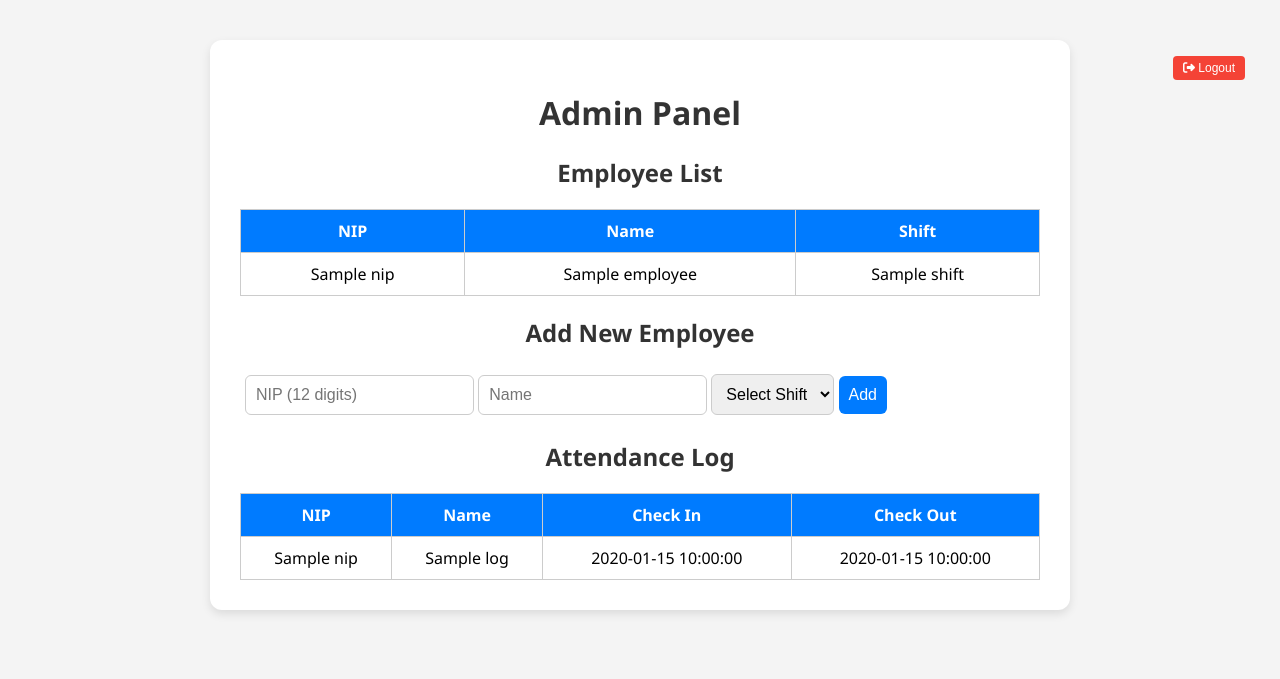
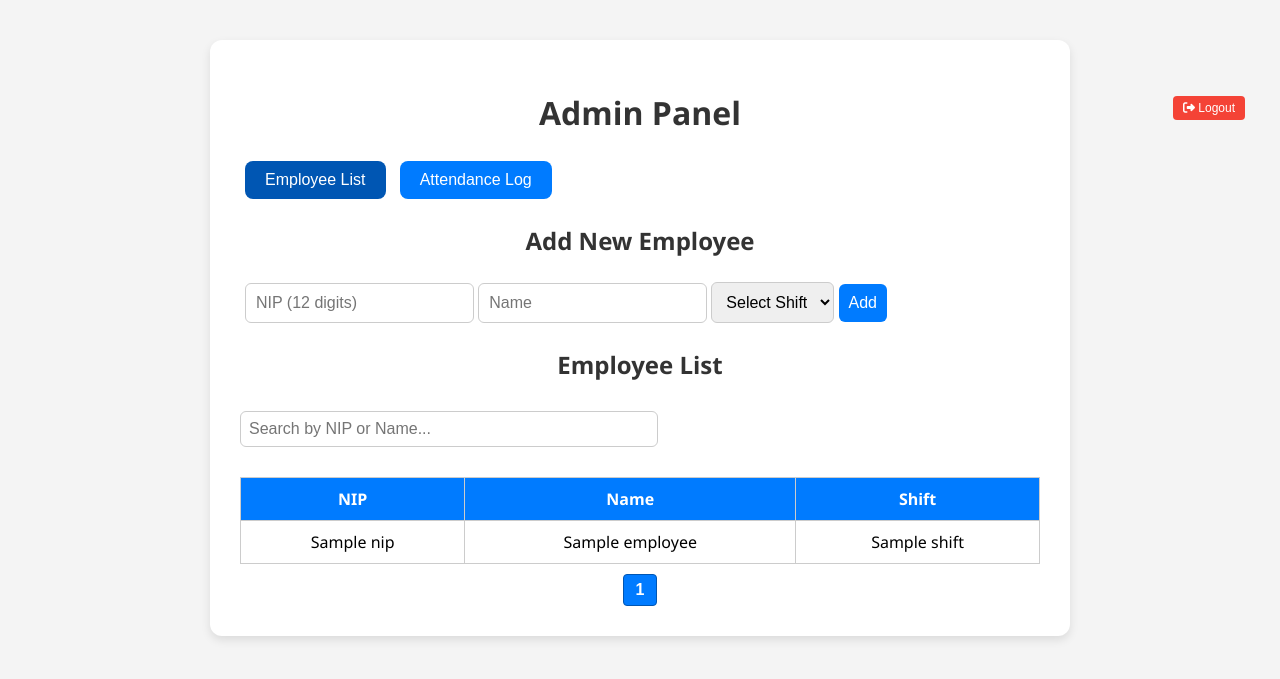
Before and after one commit to juliusmarcel/attendance-sql-rw, a Flask app: template templates/admin.html in a window 1280 px wide. Shown: the top 679 px of the page. Run offline with Flask 3, Linux system fonts and the light colour scheme; the template is opened without the code that fills it: most values are stand-ins (such as "Sample title", 1, 10 or a date in 2020); one stand-in notice (Sample message) is shown.

Commit message:
change dockerfile and UI

```diff
--- a/requirements.txt
+++ b/requirements.txt
@@ -8,3 +8,5 @@ MarkupSafe
 pyodbc
 python-dotenv
 Werkzeug
+pymysql
+gunicorn
--- a/static/style.css
+++ b/static/style.css
@@ -94,9 +94,9 @@ td, th {
 
 .logout-container {
     position: fixed;
-    top: 50px;
+    top: 90px;
     right: 30px;
-    z-index: 1100;
+    z-index: 1050;
 }
 
 
@@ -146,8 +146,13 @@ td, th {
   position: fixed;
   top: 20px;
   right: 20px;
+  left: 20px;
+  display: flex;
+  flex-direction: column;
+  align-items: flex-end;
   z-index: 1000;
 }
+
 
       .notification {
         padding: 15px 20px;
@@ -159,6 +164,7 @@ td, th {
         justify-content: space-between;
         box-shadow: 0 3px 10px rgba(0, 0, 0, 0.2);
         animation: slideIn 0.5s, fadeOut 0.5s 2.5s forwards;
+        width: calc(100% - 40px);
         max-width: 300px;
       }
 
@@ -187,7 +193,55 @@ td, th {
         font-size: 16px;
       }
 
+    .tab-button {
+      padding: 10px 20px;
+      margin: 5px;
+      cursor: pointer;
+      border: none;
+      border-radius: 8px;
+      background-color: #007bff;
+      color: white;
+    }
+    .tab-button.active {
+      background-color: #0056b3;
+    }
+    .tab-content {
+      display: none;
+    }
+    .tab-content.active {
+      display: block;
+    }
 
+    .pagination {
+      margin-top: 10px;
+      display: flex;
+      justify-content: center;
+      gap: 6px;
+      flex-wrap: wrap;
+    }
+    .pagination button {
+      padding: 6px 12px;
+      border: 1px solid #ccc;
+      background-color: #e0e0e0;
+      color: #333;
+      font-weight: bold;
+      cursor: pointer;
+      border-radius: 4px;
+    }
+    .pagination button.active {
+      background-color: #007bff;
+      color: white;
+      border-color: #0056b3;
+    }
+
+    .search-input {
+      margin: 10px 0;
+      padding: 8px;
+      width: 100%;
+      max-width: 400px;
+      border-radius: 6px;
+      border: 1px solid #ccc;
+    }
 
 @keyframes slideIn {
     from {top: 0; opacity: 0;}
--- a/templates/admin.html
+++ b/templates/admin.html
@@ -3,35 +3,9 @@
 <head>
   <meta charset="UTF-8" />
   <title>Admin Dashboard</title>
-    <link
-      rel="stylesheet"
-      href="{{ url_for('static', filename='style.css') }}"
-    />
-    <link
-      rel="stylesheet"
-      href="https://cdnjs.cloudflare.com/ajax/libs/font-awesome/6.5.0/css/all.min.css"
-    />
-    <script>
-      // Function to show alert message
-      function showAlert(message, type) {
-          const alertDiv = document.createElement('div');
-          alertDiv.className = `alert ${type}`;
-          alertDiv.textContent = message;
-          document.body.prepend(alertDiv);
-          setTimeout(() => alertDiv.remove(), 3000);
-      }
+  <link rel="stylesheet" href="{{ url_for('static', filename='style.css') }}" />
+  <link rel="stylesheet" href="https://cdnjs.cloudflare.com/ajax/libs/font-awesome/6.5.0/css/all.min.css" />
 
-      // Check if there's a flash message from the server
-      window.onload = function() {
-          {% with messages = get_flashed_messages(with_categories=true) %}
-              {% if messages %}
-                  {% for category, message in messages %}
-                      showAlert("{{ message }}", "{{ category }}");
-                  {% endfor %}
-              {% endif %}
-          {% endwith %}
-      };
-    </script>
 </head>
 <body>
   <div class="logout-container">
@@ -45,8 +19,31 @@
   <div class="container">
     <h1>Admin Panel</h1>
 
+    <!-- Tab Buttons -->
+    <div>
+      <button class="tab-button active" onclick="showTab('employeeTab')">Employee List</button>
+      <button class="tab-button" onclick="showTab('logTab')">Attendance Log</button>
+    </div>
+
+    <!-- Employee List Tab -->
+    <div id="employeeTab" class="tab-content active">
+      <h2>Add New Employee</h2>
+      <form method="POST" action="/add_employee" onsubmit="return validateNIP()">
+        <input type="text" name="nip" placeholder="NIP (12 digits)" required pattern="\d{12}" title="NIP must be exactly 12 digits">
+        <input type="text" name="nama" placeholder="Name" required>
+        <select name="shift" required>
+          <option value="">Select Shift</option>
+          <option value="Pagi">Pagi</option>
+          <option value="Siang">Siang</option>
+          <option value="Malam">Malam</option>
+        </select>
+        <button type="submit">Add</button>
+      </form>
+
       <h2>Employee List</h2>
-      <table>
+      <input type="text" id="employeeSearch" class="search-input" placeholder="Search by NIP or Name...">
+
+      <table id="employeeTable">
         <thead>
           <tr>
             <th>NIP</th>
@@ -64,23 +61,15 @@
           {% endfor %}
         </tbody>
       </table>
+      <div class="pagination" id="employeePagination"></div>
+    </div>
 
-        <h2>Add New Employee</h2>
-        <form method="POST" action="/add_employee" onsubmit="return validateNIP()">
-            <input type="text" name="nip" placeholder="NIP (12 digits)" required
-                   pattern="\d{12}" title="NIP must be exactly 12 digits">
-            <input type="text" name="nama" placeholder="Name" required>
-            <select name="shift" required>
-                <option value="">Select Shift</option>
-                <option value="Pagi">Pagi</option>
-                <option value="Siang">Siang</option>
-                <option value="Malam">Malam</option>
-            </select>
-            <button type="submit">Add</button>
-        </form>
+    <!-- Attendance Log Tab -->
+    <div id="logTab" class="tab-content">
+      <h2>Attendance Log</h2>
+      <input type="text" id="logSearch" class="search-input" placeholder="Search by NIP or Name...">
 
-      <h2>Attendance Log</h2>
-      <table>
+      <table id="logTable">
         <thead>
           <tr>
             <th>NIP</th>
@@ -100,8 +89,26 @@
           {% endfor %}
         </tbody>
       </table>
+      <div class="pagination" id="logPagination"></div>
     </div>
+  </div>
+
   <script>
+    function showTab(tabId) {
+      document.querySelectorAll(".tab-content").forEach(el => el.classList.remove("active"));
+      document.querySelectorAll(".tab-button").forEach(el => el.classList.remove("active"));
+      document.getElementById(tabId).classList.add("active");
+      event.target.classList.add("active");
+    }
+
+    function showAlert(message, type) {
+      const alertDiv = document.createElement('div');
+      alertDiv.className = `alert ${type}`;
+      alertDiv.textContent = message;
+      document.body.prepend(alertDiv);
+      setTimeout(() => alertDiv.remove(), 3000);
+    }
+
     function validateNIP() {
       const nipInput = document.querySelector('input[name="nip"]');
       if (nipInput.value.length !== 12 || !/^\d+$/.test(nipInput.value)) {
@@ -110,7 +117,63 @@
       }
       return true;
     }
-    </script>
+
+    function setupTablePagination(tableId, paginationId, rowsPerPage, searchInputId) {
+      const table = document.getElementById(tableId);
+      const tbody = table.querySelector("tbody");
+      const searchInput = document.getElementById(searchInputId);
+      let rows = Array.from(tbody.querySelectorAll("tr"));
+
+      function filterRows() {
+        const keyword = searchInput.value.toLowerCase();
+        rows.forEach(row => {
+          const text = row.textContent.toLowerCase();
+          row.style.display = text.includes(keyword) ? "" : "none";
+        });
+        paginate();
+      }
+
+      function paginate() {
+        const visibleRows = rows.filter(row => row.style.display !== "none");
+        const totalPages = Math.ceil(visibleRows.length / rowsPerPage);
+        const pagination = document.getElementById(paginationId);
+
+        function showPage(page) {
+          visibleRows.forEach((row, i) => {
+            row.style.display = (i >= (page - 1) * rowsPerPage && i < page * rowsPerPage) ? "" : "none";
+          });
+
+          pagination.innerHTML = "";
+          for (let i = 1; i <= totalPages; i++) {
+            const btn = document.createElement("button");
+            btn.textContent = i;
+            if (i === page) btn.classList.add("active");
+            btn.addEventListener("click", () => showPage(i));
+            pagination.appendChild(btn);
+          }
+        }
+
+        if (visibleRows.length > 0) showPage(1);
+        else pagination.innerHTML = "";
+      }
+
+      searchInput.addEventListener("input", filterRows);
+      paginate();
+    }
+
+    window.onload = function () {
+      {% with messages = get_flashed_messages(with_categories=true) %}
+        {% if messages %}
+          const messages = {{ messages|tojson }};
+          messages.forEach(([category, message]) => {
+            showAlert(message, category);
+          });
+        {% endif %}
+      {% endwith %}
+
+      setupTablePagination("logTable", "logPagination", 5, "logSearch");
+      setupTablePagination("employeeTable", "employeePagination", 5, "employeeSearch");
+    };
   </script>
 </body>
 </html>
```
Also changed, not shown: templates/attendance.html (+36 -3 lines), 1 other file. Lines whose indentation alone changed are shown as unchanged.
